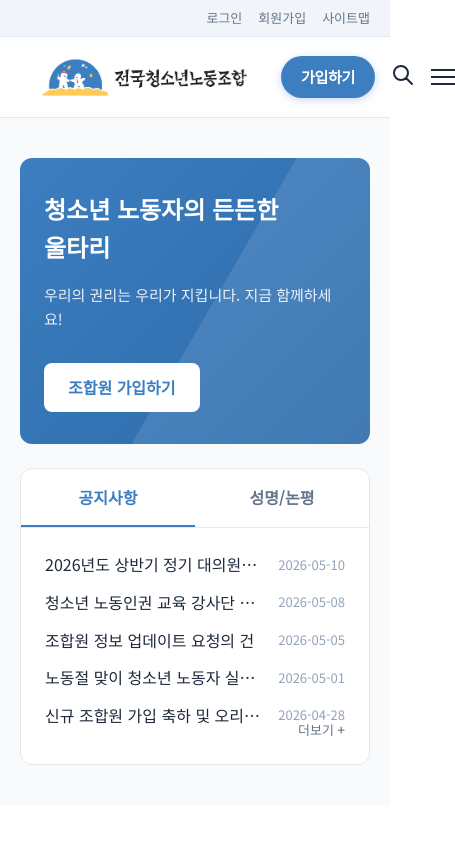
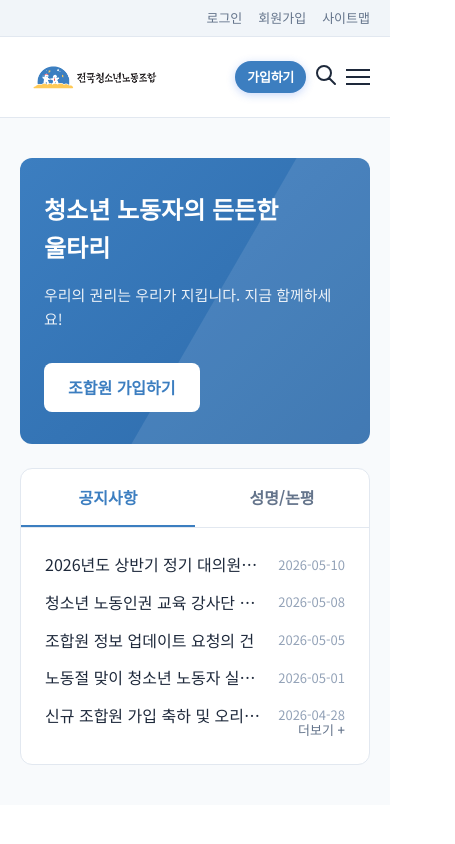
Before and after one commit to seoyoengp/jeoncheongno.github.io, a website: page index.html in a window 390 px wide. Shown: the top 844 px of the page, 455 px wide, since content can reach past the window. Drawn offline with Linux system fonts and the light colour scheme; no server answers.

Commit message:
fix: 모바일 화면에서 로고, 가입하기 버튼 크기 축소로 넘침 해결

```diff
--- a/styles/main.css
+++ b/styles/main.css
@@ -569,4 +569,17 @@ button {
   .banner-content p {
     font-size: 15px;
   }
+
+  .logo-img {
+    height: 48px;
+  }
+
+  .header-actions {
+    gap: 8px;
+  }
+
+  .btn-participate {
+    padding: 6px 12px;
+    font-size: 13px;
+  }
 }
```
